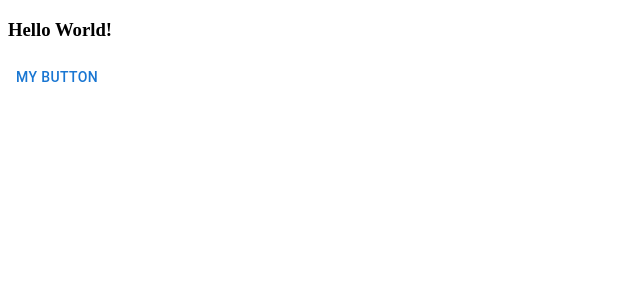
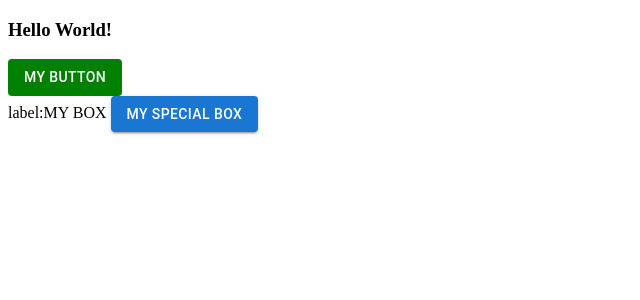
Before and after one commit to vineet-info07/react-material-ui, a React (Vite) app: page / in a window 1280 px wide. Shown: the top 300 px of the page, without its empty margins (0-640 px from the left). Built offline with nearby package versions, Linux system fonts and the light colour scheme.

Commit message:
Material UI Basics

```diff
--- a/src/App.jsx
+++ b/src/App.jsx
@@ -1,9 +1,29 @@
-import { Button } from "@mui/material";
+import { Button, Box } from "@mui/material";
+
+const MySpecialBox = (props) => {
+  return (
+    <Box>
+      label:{props.label} {props.children}
+    </Box>
+  );
+};
 function App() {
   return (
     <div>
       <h3>Hello World!</h3>
-      <Button> My Button</Button>
+      <Button
+        // component="a"
+        sx={{ bgcolor: "green" }}
+        variant="contained"
+        disableElevation
+        onClick={() => console.log("Clicked Me!")}
+      >
+        My Button
+      </Button>
+
+      <MySpecialBox label="MY BOX">
+        <Button variant="contained">My Special Box</Button>
+      </MySpecialBox>
     </div>
   );
 }
```
